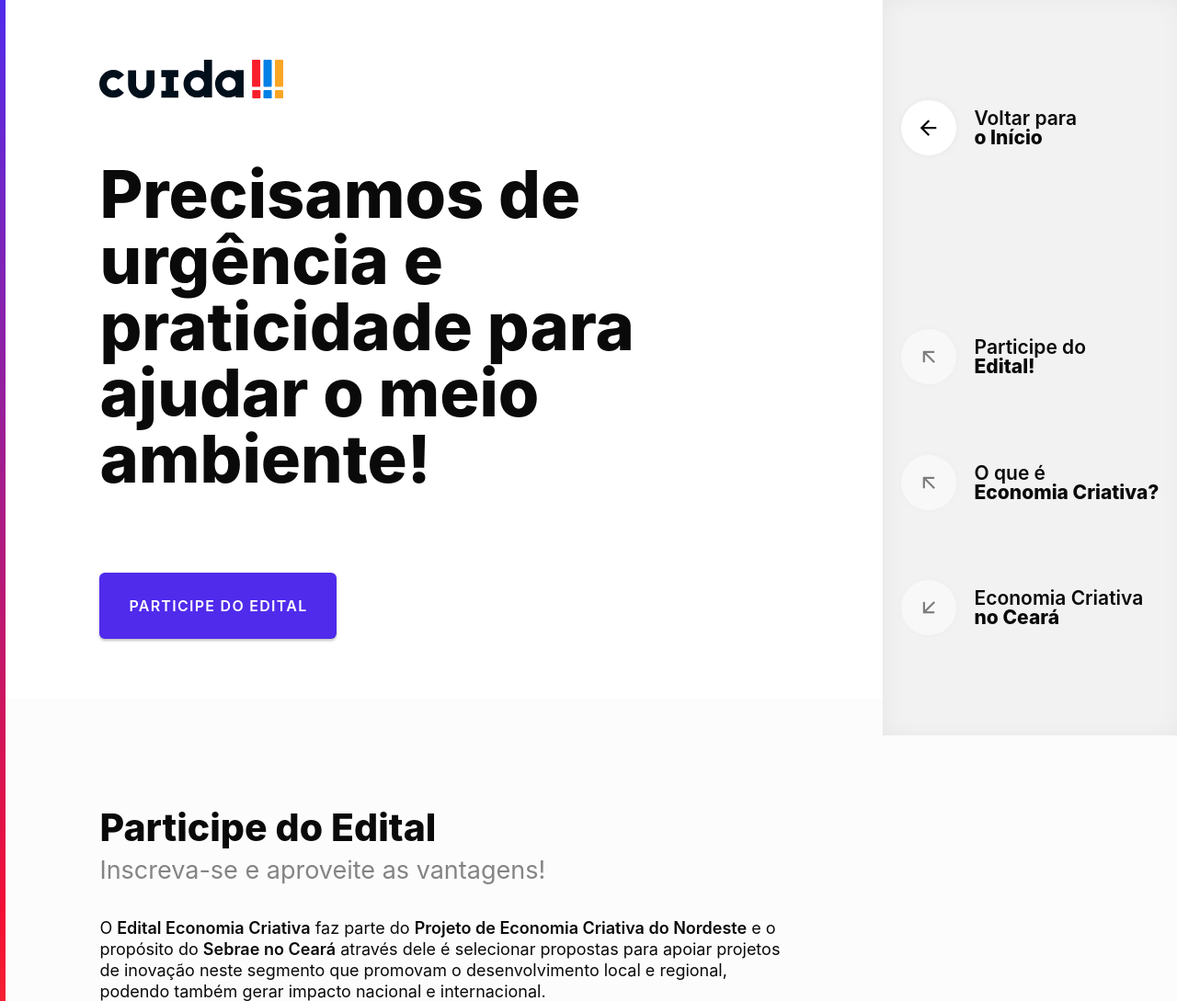
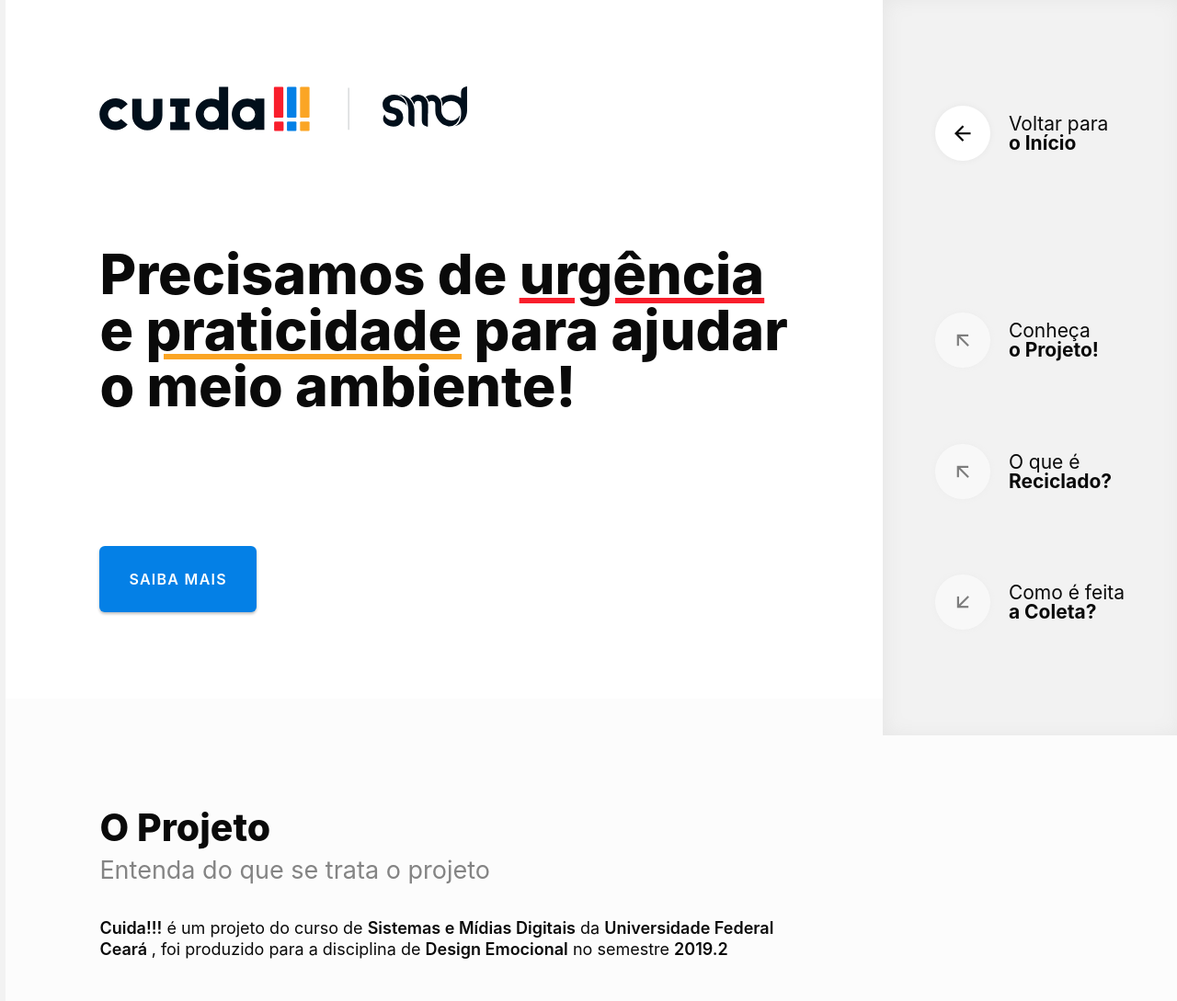
Before and after one commit to mtargino/cuida, a website: page index.html in a window 1280 px wide. Shown: the top 1089 px of the page at 92% size. Drawn offline with nearby package versions, Linux system fonts and the light colour scheme; a web font is replaced by a local one.

Commit message:
Modificações

```diff
--- a/assets/css/components/menu.scss
+++ b/assets/css/components/menu.scss
@@ -60,10 +60,10 @@
                 }
 
                 &__text {
-                    font-weight: 600;
+                    font-weight: 400;
 
                     b {
-                        font-weight: 800;
+                        font-weight: 700;
                     }
                 }
             }
--- a/assets/css/components/section.scss
+++ b/assets/css/components/section.scss
@@ -5,9 +5,7 @@ body {
     padding: 0;
 }
 .rainbow {
-    border-left: 6px solid;
-    border-image: $rainbow;
-    border-image-slice: 1;
+    border-left: 6px solid $dark-04;
 }
 .section {
     padding: 120px 8vw;
--- a/assets/css/settings/type.scss
+++ b/assets/css/settings/type.scss
@@ -1,28 +1,3 @@
-/*! Generated by Font Squirrel (https://www.fontsquirrel.com) on September 20, 2019 */
-@font-face {
-  font-family: 'Pangram';
-  src: url('../fonts/pangram-black-webfont.woff2') format('woff2'),
-       url('../fonts/-black-webfont.woff') format('woff');
-  font-weight: 800;
-  font-style: normal;
-}
-
-@font-face {
-  font-family: 'Pangram';
-  src: url('../fonts/pangram-bold-webfont.woff2') format('woff2'),
-       url('../fonts/pangram-bold-webfont.woff') format('woff');
-  font-weight: 600;
-  font-style: normal;
-}
-
-@font-face {
-  font-family: 'Pangram';
-  src: url('../fonts/pangram-regular-webfont.woff2') format('woff2'),
-       url('../fonts/pangram-regular-webfont.woff') format('woff');
-  font-weight: normal;
-  font-style: normal;
-}
-
 body {
   text-rendering: optimizeSpeed;
   font-family: $font;
@@ -38,8 +13,14 @@ strong, b {
   margin-bottom: 0.3em;
   &--1 {
     @extend .heading;
-    font-size: 72px;
+    font-size: 61px;
     font-weight: 800;
+    u {
+      text-decoration-color: $red;
+      &:nth-child(2) {
+        text-decoration-color: $yellow;
+      }
+    }
   }
   &--2 {
     @extend .heading;
--- a/assets/css/settings/variables.scss
+++ b/assets/css/settings/variables.scss
@@ -7,19 +7,19 @@ $dark-04: #F2F2F2;
 $dark-05: #FAFAFA;
 $dark-06: #FCFCFC;
 
-$purple: #502BEC;
-$red: #F30F35;
-$yellow: #FFCE11;
+$purple: #0480e6;
+$red: #f91e2c;
+$yellow: #fba524;
 $green: #93E20E;
-$blue: #0F6FC7;
-$rainbow: linear-gradient(to bottom, $purple, $red, $yellow, $green, $blue);
+$blue: #0480e6;
+$rainbow: $dark-05;
 
 $shadow: 0px 0px 6px $dark-03;
 $shadow-01: 0px 2px 3px $dark-02;
 $shadow-02: 0px 6px 12px $dark-04;
 $shadow-menu: 0px 0px 12px rgba(10, 10, 10, 0.15);
 
-$font: 'pangram', -apple-system, '.SFNSText-Regular', 'San Francisco', 'Roboto', 'Segoe UI', 'Helvetica Neue', 'Lucida Grande', sans-serif;
+$font: 'futura-pt', -apple-system, '.SFNSText-Regular', 'San Francisco', 'Roboto', 'Segoe UI', 'Helvetica Neue', 'Lucida Grande', sans-serif;
 
 $breakpoint-lg: 1200px;
 $breakpoint-md: 992px;
--- a/index.html
+++ b/index.html
@@ -48,62 +48,93 @@
         <div class="row rainbow">
             <div class="col-lg-8 col-xl-9 unpadded">
                 <header id="start" class="section--banner">
-                    <svg width="200" height="43" viewBox="0 0 200 43" fill="none" xmlns="http://www.w3.org/2000/svg">
-                        <path
-                            d="M15.2601 19.1402C17.3606 19.1402 19.338 20.0641 20.6845 21.6744L26.9912 16.4504C24.0802 12.9694 19.8048 10.9738 15.2601 10.9738C6.84526 10.9738 0 17.7851 0 26.1583C0 34.5315 6.84526 41.3428 15.2601 41.3428C19.751 41.3428 23.9956 39.3854 26.904 35.9708L20.6435 30.6907C19.297 32.2704 17.335 33.1763 15.2601 33.1763C11.372 33.1763 8.20713 30.0272 8.20713 26.1583C8.20713 22.2894 11.372 19.1402 15.2601 19.1402Z"
-                            fill="#010F1B" />
-                        <path
-                            d="M113.874 13.1276C111.709 11.9205 109.216 11.2289 106.564 11.2289C98.2906 11.2289 91.5608 17.9254 91.5608 26.1582C91.5608 34.391 98.2906 41.0876 106.564 41.0876C109.216 41.0876 111.709 40.396 113.874 39.1889V41.0876H122.594V0H113.874V13.1276ZM106.564 33.4315C102.535 33.4315 99.255 30.1675 99.255 26.1582C99.255 22.149 102.535 18.885 106.564 18.885C110.594 18.885 113.874 22.149 113.874 26.1582C113.874 30.1675 110.594 33.4315 106.564 33.4315Z"
-                            fill="#010F1B" />
-                        <path
-                            d="M67.4524 18.8849H72.3254V33.6867H67.4524V41.3427H85.9184V33.6867H81.0455V18.8849H85.9184V11.2289H67.4524V18.8849Z"
-                            fill="#010F1B" />
-                        <path
-                            d="M148.241 11.2289V13.1276C146.077 11.9205 143.584 11.2289 140.932 11.2289C132.658 11.2289 125.928 17.9254 125.928 26.1582C125.928 34.391 132.658 41.0875 140.932 41.0875C143.584 41.0875 146.077 40.3959 148.241 39.1888V41.0875H156.961V11.2289H148.241ZM140.932 33.4315C136.903 33.4315 133.622 30.1674 133.622 26.1582C133.622 22.149 136.903 18.8849 140.932 18.8849C144.961 18.8849 148.241 22.149 148.241 26.1582C148.241 30.1674 144.961 33.4315 140.932 33.4315Z"
-                            fill="#010F1B" />
-                        <path
-                            d="M51.2947 27.1612C51.2947 30.4788 48.7633 33.1763 45.6523 33.1763C42.5413 33.1763 40.0099 30.4788 40.0099 27.1612V11.4841H31.2898V27.1612C31.2898 35.2613 37.7324 41.8532 45.6523 41.8532C53.5722 41.8532 60.0148 35.2613 60.0148 27.1612V11.4841H51.2947V27.1612Z"
-                            fill="#010F1B" />
-                        <path
-                            d="M173.523 33.0487H168.123C167.274 33.0487 166.85 33.0487 166.586 33.3123C166.323 33.5759 166.323 34.0002 166.323 34.8487V40.2487C166.323 41.0972 166.323 41.5215 166.586 41.7851C166.85 42.0487 167.274 42.0487 168.123 42.0487H173.523C174.371 42.0487 174.795 42.0487 175.059 41.7851C175.323 41.5215 175.323 41.0972 175.323 40.2487V34.8487C175.323 34.0002 175.323 33.5759 175.059 33.3123C174.795 33.0487 174.371 33.0487 173.523 33.0487Z"
-                            fill="#F91E2C" />
-                        <path
-                            d="M174.174 0H166.974C166.477 0 166.074 0.402944 166.074 0.9V28.4969C166.074 28.9939 166.477 29.3969 166.974 29.3969H174.174C174.671 29.3969 175.074 28.9939 175.074 28.4969V0.9C175.074 0.402944 174.671 0 174.174 0Z"
-                            fill="#F91E2C" />
-                        <path
-                            d="M186.631 33.0487H179.431C178.933 33.0487 178.531 33.4516 178.531 33.9487V41.1487C178.531 41.6458 178.933 42.0487 179.431 42.0487H186.631C187.128 42.0487 187.531 41.6458 187.531 41.1487V33.9487C187.531 33.4516 187.128 33.0487 186.631 33.0487Z"
-                            fill="#0480E6" />
-                        <path
-                            d="M186.631 0H179.431C178.933 0 178.531 0.402944 178.531 0.9V28.4969C178.531 28.9939 178.933 29.3969 179.431 29.3969H186.631C187.128 29.3969 187.531 28.9939 187.531 28.4969V0.9C187.531 0.402944 187.128 0 186.631 0Z"
-                            fill="#0480E6" />
-                        <path
-                            d="M199.087 33.0487H191.887C191.39 33.0487 190.987 33.4516 190.987 33.9487V41.1487C190.987 41.6458 191.39 42.0487 191.887 42.0487H199.087C199.584 42.0487 199.987 41.6458 199.987 41.1487V33.9487C199.987 33.4516 199.584 33.0487 199.087 33.0487Z"
-                            fill="#FBA524" />
-                        <path
-                            d="M199.087 0H191.887C191.39 0 190.987 0.402944 190.987 0.9V28.4969C190.987 28.9939 191.39 29.3969 191.887 29.3969H199.087C199.584 29.3969 199.987 28.9939 199.987 28.4969V0.9C199.987 0.402944 199.584 0 199.087 0Z"
-                            fill="#FBA524" />
+                    <svg xmlns="http://www.w3.org/2000/svg" width="400px" viewBox="0 0 349.92 42.38">
+                        <defs>
+                            <style>
+                                .cls-1 {
+                                    fill: #010f1b;
+                                }
+
+                                .cls-2 {
+                                    fill: #f91e2c;
+                                }
+
+                                .cls-3 {
+                                    fill: #0480e6;
+                                }
+
+                                .cls-4 {
+                                    fill: #fba524;
+                                }
+
+                                .cls-5 {
+                                    fill: none;
+                                    stroke: #091017;
+                                    stroke-miterlimit: 10;
+                                    opacity: 0.2;
+                                }
+                            </style>
+                        </defs>
+                        <title>logos</title>
+                        <g id="Camada_2" data-name="Camada 2">
+                            <g id="Layer_1" data-name="Layer 1">
+                                <path class="cls-1"
+                                    d="M299.84,26.9s0,0,0-.07v-2.4c0-.48,0-1.36,0-1.75a16.87,16.87,0,0,0-5.45-11.33A14.08,14.08,0,0,0,287.19,8a13.61,13.61,0,0,0-2.15-.1,9.62,9.62,0,0,1,4.2,2.24c2.57,2.27,4.2,5.61,4.67,10.51a18,18,0,0,1,.17,2.09c0,.18,0,1,0,1.13v3.67h0v5c0,5.44,5.72,5.72,5.72,5.72V26.9Z" />
+                                <path class="cls-1"
+                                    d="M312.59,19.57a.41.41,0,0,1,0-.11v-2.2a1.72,1.72,0,0,1,0-.32,10.38,10.38,0,0,0-2.95-6.36,9.28,9.28,0,0,0,2.93,15.27V19.57Z" />
+                                <path class="cls-1"
+                                    d="M325,15.08a8,8,0,0,0-.92-2.58,3,3,0,0,0-.69.93c-.75,2.44,2,9.83,2,9.83h0a24.69,24.69,0,0,1-.16-2.53A40.26,40.26,0,0,0,325,15.08Z" />
+                                <path class="cls-1" d="M289.63,10.55l.08.07Z" />
+                                <path class="cls-1"
+                                    d="M344.15,5.63a.86.86,0,0,0,0,.16v5.46h0a15.12,15.12,0,0,0-18.73,0l-.36.3-.12.11c.08.12.14.23.19.32a11.33,11.33,0,0,1,1.27,5.17c0,.68,0,1.31,0,1.88a9.24,9.24,0,0,1,8.37-5.27A9.35,9.35,0,0,1,344,21.56v0h0a9.92,9.92,0,0,1,.12,1.11c.32,3.23.37,9.22-2.95,12.93a9,9,0,0,1-3.26,2.3,15.13,15.13,0,0,0,12-14.8V0S344.21.28,344.15,5.63Z" />
+                                <path class="cls-1"
+                                    d="M287.45,14.11a9.44,9.44,0,0,1,5.11,4.29,12.22,12.22,0,0,0-5.5-8.51A12.41,12.41,0,0,0,275.31,9c-2.91,1.36-5.77,3.91-5.77,7.85,0,6.12,4.1,8.14,9,8.93,3.26.53,4.15,2.25,4.15,3.83,0,.68-.31,2.84-3.8,2.84a7.71,7.71,0,0,1-7.46-5.71s-2.84,3.63-.41,7.47c1.57,2.2,4.41,4.07,8.81,4.07,7.07,0,9.33-5.52,9.33-8.71a9,9,0,0,0-7.06-9c-2.56-.58-5.8-.77-5.8-3.69C276.31,13.21,282.74,12.15,287.45,14.11Z" />
+                                <path class="cls-1"
+                                    d="M308.38,9.45a9.31,9.31,0,0,0-10.51.32,13.92,13.92,0,0,0-1.82,1.65,23,23,0,0,1,3.79,5.91v-.08a3.6,3.6,0,0,1,3.47-3.51,3.52,3.52,0,0,1,3.52,3.52v10s0,.42,0,.42v4.84c0,5.44,5.78,5.72,5.78,5.72V19.57h0a.25.25,0,0,1,0-.09V17.26c0-.14,0-.28,0-.41A10.49,10.49,0,0,0,308.38,9.45Z" />
+                                <path class="cls-1"
+                                    d="M342.91,28.78c.06-.39.1-.81.13-1.24a9.35,9.35,0,0,1-17.59-4c0-.08,0-.56,0-.56-.15-1.24,0-5.46-.44-7.88a9.19,9.19,0,0,0-1.1-2.91,9.29,9.29,0,0,0-13.38-2.3,12.53,12.53,0,0,1,3,5.07,3.47,3.47,0,0,1,2.64-1.2,3.52,3.52,0,0,1,3.51,3.52V22.6c0,.18,0,.33,0,.54A15.14,15.14,0,0,0,332.17,38a10.06,10.06,0,0,0,7.26-2.35A11.57,11.57,0,0,0,342.91,28.78Z" />
+                                <path class="cls-1"
+                                    d="M15.26,19.47A7,7,0,0,1,20.68,22L27,16.78A15.18,15.18,0,1,0,26.9,36.3L20.64,31a7,7,0,1,1-5.38-11.55Z" />
+                                <path class="cls-1"
+                                    d="M113.87,13.46a14.93,14.93,0,1,0,0,26.06v1.9h8.72V.33h-8.72Zm-7.31,20.3a7.28,7.28,0,1,1,7.31-7.27A7.3,7.3,0,0,1,106.56,33.76Z" />
+                                <path class="cls-1"
+                                    d="M67.45,19.21h4.88V34H67.45v7.66H85.92V34H81.05V19.21h4.87V11.56H67.45Z" />
+                                <path class="cls-1"
+                                    d="M148.24,11.56v1.9a14.93,14.93,0,1,0,0,26.06v1.9H157V11.56Zm-7.31,22.2a7.28,7.28,0,1,1,7.31-7.27A7.3,7.3,0,0,1,140.93,33.76Z" />
+                                <path class="cls-1"
+                                    d="M51.29,27.49a5.65,5.65,0,1,1-11.28,0V11.81H31.29V27.49a14.36,14.36,0,1,0,28.72,0V11.81H51.29Z" />
+                                <path class="cls-2"
+                                    d="M173.52,33.38h-5.4c-.85,0-1.27,0-1.53.26s-.27.69-.27,1.54v5.4c0,.84,0,1.27.27,1.53s.68.27,1.53.27h5.4c.85,0,1.27,0,1.54-.27s.26-.69.26-1.53v-5.4c0-.85,0-1.28-.26-1.54S174.37,33.38,173.52,33.38Z" />
+                                <path class="cls-2"
+                                    d="M174.17.33H167a.9.9,0,0,0-.9.9V28.82a.9.9,0,0,0,.9.9h7.2a.9.9,0,0,0,.9-.9V1.23A.9.9,0,0,0,174.17.33Z" />
+                                <path class="cls-3"
+                                    d="M186.63,33.38h-7.2a.9.9,0,0,0-.9.9v7.2a.9.9,0,0,0,.9.9h7.2a.9.9,0,0,0,.9-.9v-7.2A.9.9,0,0,0,186.63,33.38Z" />
+                                <path class="cls-3"
+                                    d="M186.63.33h-7.2a.9.9,0,0,0-.9.9V28.82a.9.9,0,0,0,.9.9h7.2a.9.9,0,0,0,.9-.9V1.23A.9.9,0,0,0,186.63.33Z" />
+                                <path class="cls-4"
+                                    d="M199.09,33.38h-7.2a.9.9,0,0,0-.9.9v7.2a.9.9,0,0,0,.9.9h7.2a.91.91,0,0,0,.9-.9v-7.2A.9.9,0,0,0,199.09,33.38Z" />
+                                <path class="cls-4"
+                                    d="M199.09.33h-7.2a.9.9,0,0,0-.9.9V28.82a.9.9,0,0,0,.9.9h7.2a.9.9,0,0,0,.9-.9V1.23A.9.9,0,0,0,199.09.33Z" />
+                                <line class="cls-5" x1="237.2" y1="1.32" x2="237.2" y2="41.38" />
+                            </g>
+                        </g>
                     </svg>
-
-                    <h1 class="heading--1">Precisamos de urgência e praticidade para ajudar o meio ambiente!</h1>
-                    <a href="#form" class="button--purple">Participe do Edital</a>
+                    <h1 class="heading--1">Precisamos de <u>urgência</u> e <u>praticidade</u> para ajudar o meio
+                        ambiente!</h1>
+                    <a href="#form" class="button--purple">Saiba mais</a>
                 </header>
                 <main>
                     <section class="section" id="form">
-                        <h2 class="heading--2">Participe do Edital</h2>
-                        <h3 class="heading--3">Inscreva-se e aproveite as vantagens!</h3>
+                        <h2 class="heading--2">O Projeto</h2>
+                        <h3 class="heading--3">Entenda do que se trata o projeto</h3>
                         <p class="paragraph">
-                            O <strong>Edital Economia Criativa</strong> faz parte do <strong>Projeto de Economia
-                                Criativa do Nordeste</strong> e o
-                            propósito do <strong>Sebrae no Ceará</strong> através dele é selecionar propostas para
-                            apoiar projetos de
-                            inovação neste segmento que promovam o desenvolvimento local e regional, podendo também
-                            gerar impacto nacional e internacional.
+                            <strong>Cuida!!!</strong> é um projeto do curso de <strong>Sistemas e Mídias
+                                Digitais</strong> da <strong>Universidade Federal
+                                Ceará </strong> , foi produzido para a disciplina de <strong>Design Emocional</strong> no semestre <strong>2019.2</strong>
                         </p>
                         <hr class="breaker">
                         <h4 class="heading--4">Conheça as condições para participação e benefícios do Edital de Economia
                             Criativa:</h4>
-                        <a href="https://mtargino.github.io/cuidaassets/Edital Economia Criaitva_SebraeCE_ final.pdf"
-                            class="button" download><i class="icon ion-md-download"></i> Acessar edital</a>
                         <hr class="breaker">
                         <h4 class="heading--4">Para participar é simples:</h4>
                         <ol class="list--number">
@@ -135,8 +166,8 @@
                             Formulário</a>
                     </section>
                     <section class="section" id="about">
-                        <h2 class="heading--2">O que é Economia Criativa?</h2>
-                        <h3 class="heading--3">Entenda este conceito</h3>
+                        <h2 class="heading--2">Materiais Reciclados</h2>
+                        <h3 class="heading--3">Entenda o que pode ser reciclado no nosso projeto</h3>
                         <p class="paragraph">
                             Todas as atividades que geram bens tangíveis e intangíveis com <strong>valor
                                 econômico</strong> baseados no
@@ -149,8 +180,8 @@
                         <a href="#land" class="button--yellow">Saiba mais</a>
                     </section>
                     <section class="section" id="land">
-                        <h2 class="heading--2">Economia Criativa no Ceará</h2>
-                        <h3 class="heading--3">Entenda o cenário e oportunidades</h3>
+                        <h2 class="heading--2">Processos de Coleta</h2>
+                        <h3 class="heading--3">Entenda aqui os passos para a coleta no no projeto</h3>
                         <p class="paragraph">
                             O Estado do Ceará tem se destacado no segmento de <strong>Economia Criativa</strong> na
                             região Nordeste e
@@ -216,7 +247,7 @@
                             Edital!</a>
                     </section>
                 </main>
-                <footer class="footer container-fluid">
+                <!-- <footer class="footer container-fluid">
                     <div class="row">
                         <div class="col-md-4">
                             <div class="footer__logos">
@@ -387,7 +418,7 @@
                             </div>
                         </div>
                     </div>
-                </footer>
+                </footer> -->
             </div>
             <nav class="menu col-lg-4 col-xl-3">
                 <ul class="menu__list">
@@ -404,8 +435,8 @@
                         <a href="#form" class="menu__list__item__anchor">
                             <i id="arrow-01" class="icon ion-md-arrow-back turn-down"></i>
                             <span class="menu__list__item__anchor__text">
-                                Participe do<br>
-                                <b>Edital!</b>
+                                Conheça<br>
+                                <b>o Projeto!</b>
                             </span>
                         </a>
                     </li>
@@ -414,7 +445,7 @@
                             <i id="arrow-02" class="icon ion-md-arrow-back turn-down"></i>
                             <span class="menu__list__item__anchor__text">
                                 O que é<br>
-                                <b>Economia Criativa?</b>
+                                <b>Reciclado?</b>
                             </span>
                         </a>
                     </li>
@@ -422,8 +453,8 @@
                         <a href="#land" class="menu__list__item__anchor">
                             <i id="arrow-03" class="icon ion-md-arrow-back turn-down"></i>
                             <span class="menu__list__item__anchor__text">
-                                Economia Criativa<br>
-                                <b>no Ceará</b>
+                                Como é feita<br>
+                                <b>a Coleta?</b>
                             </span>
                         </a>
                     </li>
```
Also changed, not shown: assets/css/main.css, assets/css/main.scss (line endings or trailing spaces), assets/svg/SVG/logos.svg (added), 1 other file.
